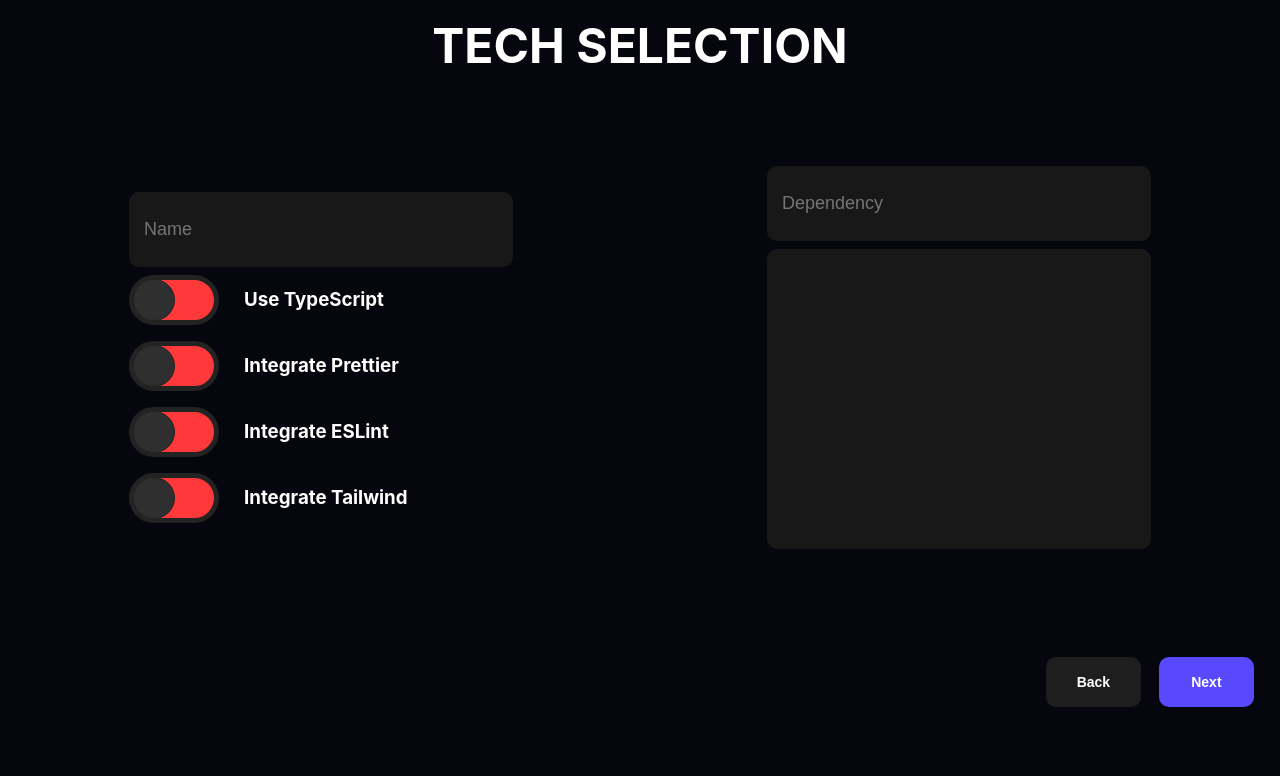
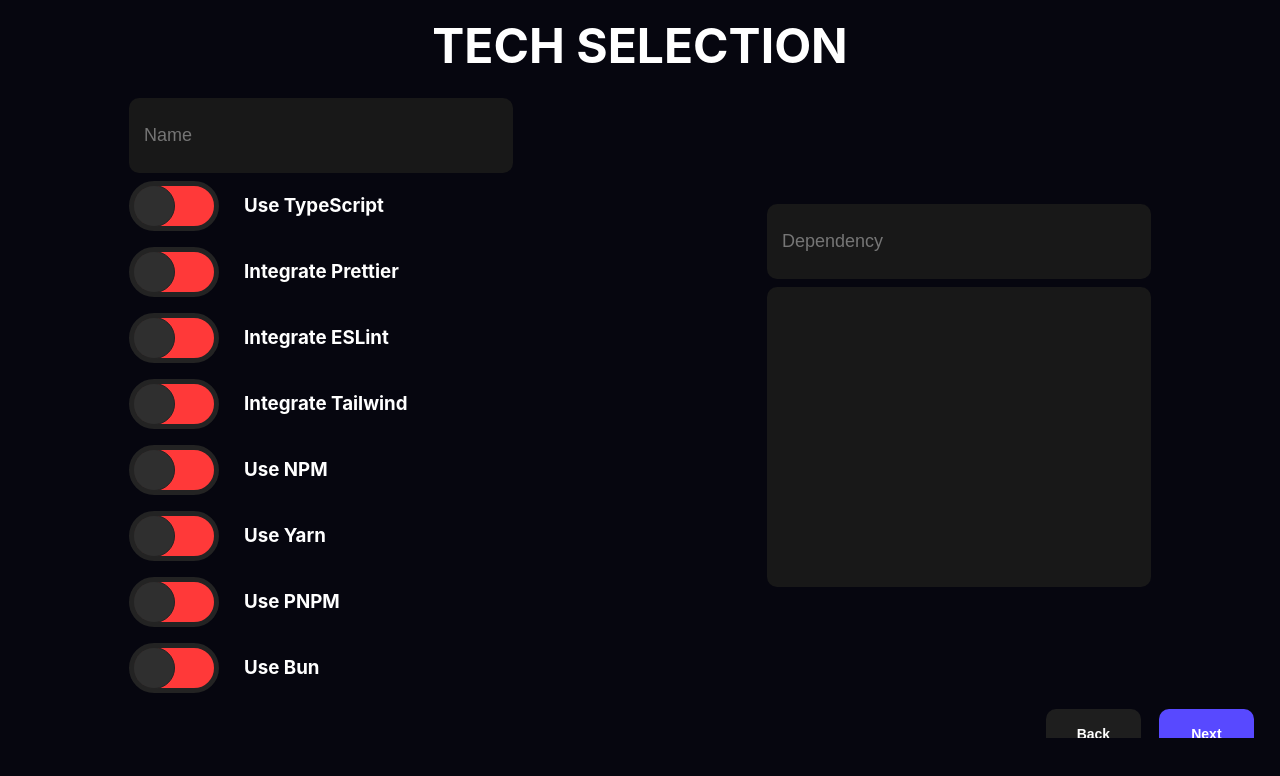
Before and after one commit to surtr1st/inisha, a Vue app: page /select/1 in a window 1280 px wide. Shown: the top 776 px of the page. Built offline with nearby package versions, Linux system fonts and the light colour scheme.

Commit message:
add PACKAGE_MANAGERS pre-defined data

```diff
--- a/src/data/integrations.ts
+++ b/src/data/integrations.ts
@@ -22,3 +22,26 @@
           included: false,
      },
 ];
+
+export const PACKAGE_MANAGERS: TIntegration[] = [
+     {
+          alias: 'Use NPM',
+          value: 'npm',
+          included: false,
+     },
+     {
+          alias: 'Use Yarn',
+          value: 'yarn',
+          included: false,
+     },
+     {
+          alias: 'Use PNPM',
+          value: 'pnpm',
+          included: false,
+     },
+     {
+          alias: 'Use Bun',
+          value: 'bun',
+          included: false,
+     },
+];
--- a/src/views/TemplateSelection.vue
+++ b/src/views/TemplateSelection.vue
@@ -42,7 +42,7 @@
 <script setup lang="ts">
 import { ref, watch } from 'vue';
 import { useRouter } from 'vue-router';
-import { GLOBAL_INTEGRATIONS } from '../data';
+import { GLOBAL_INTEGRATIONS, PACKAGE_MANAGERS } from '../data';
 import { useIntegrations } from '../services';
 import Input from '../components/Input.vue';
 import Button from '../components/Button.vue';
@@ -50,7 +50,10 @@
 import Switch from '../components/Switch.vue';
 
 const { replace } = useRouter();
-const [integrates, update] = useIntegrations(GLOBAL_INTEGRATIONS);
+const [integrates, update] = useIntegrations([
+     ...GLOBAL_INTEGRATIONS,
+     ...PACKAGE_MANAGERS,
+]);
 const projectName = ref('');
 const selectedIntegrate = ref('');
 
```
Lines whose indentation alone changed are shown as unchanged.
